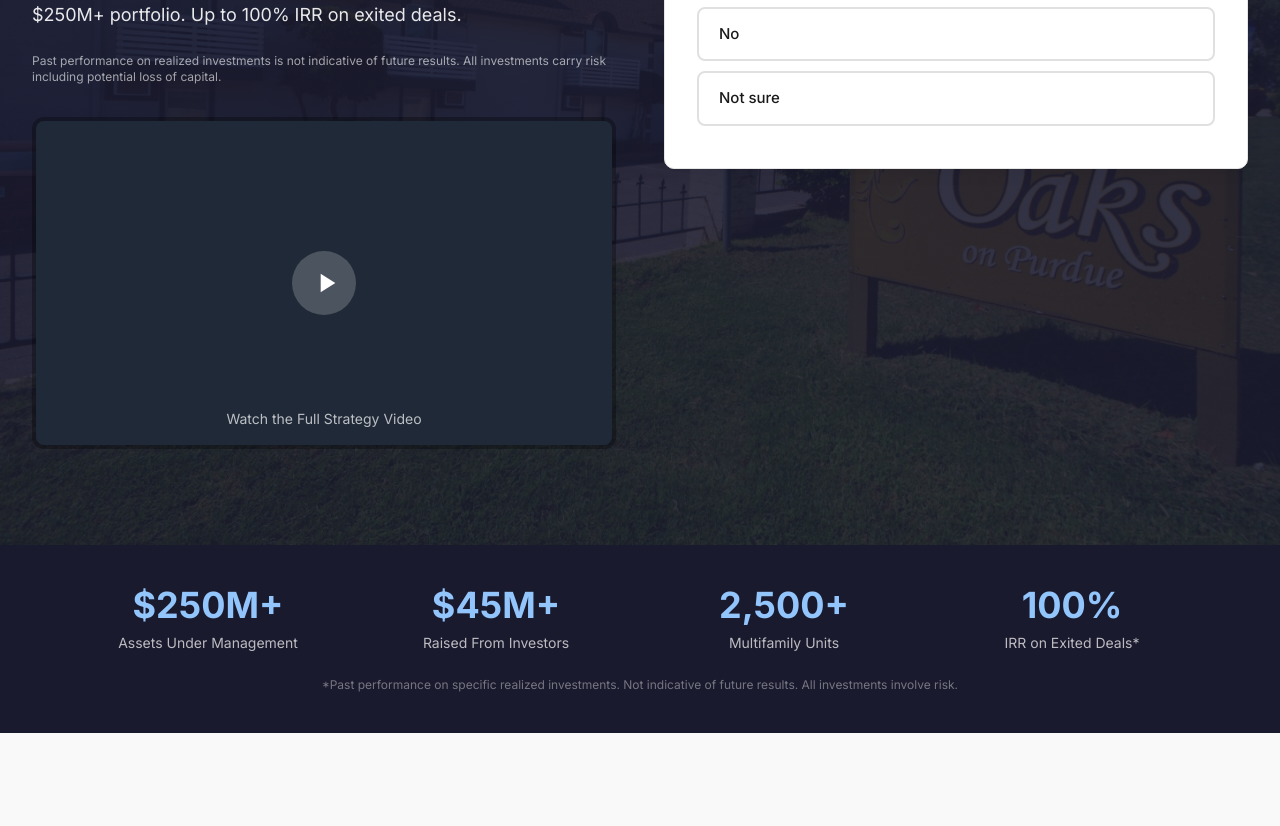
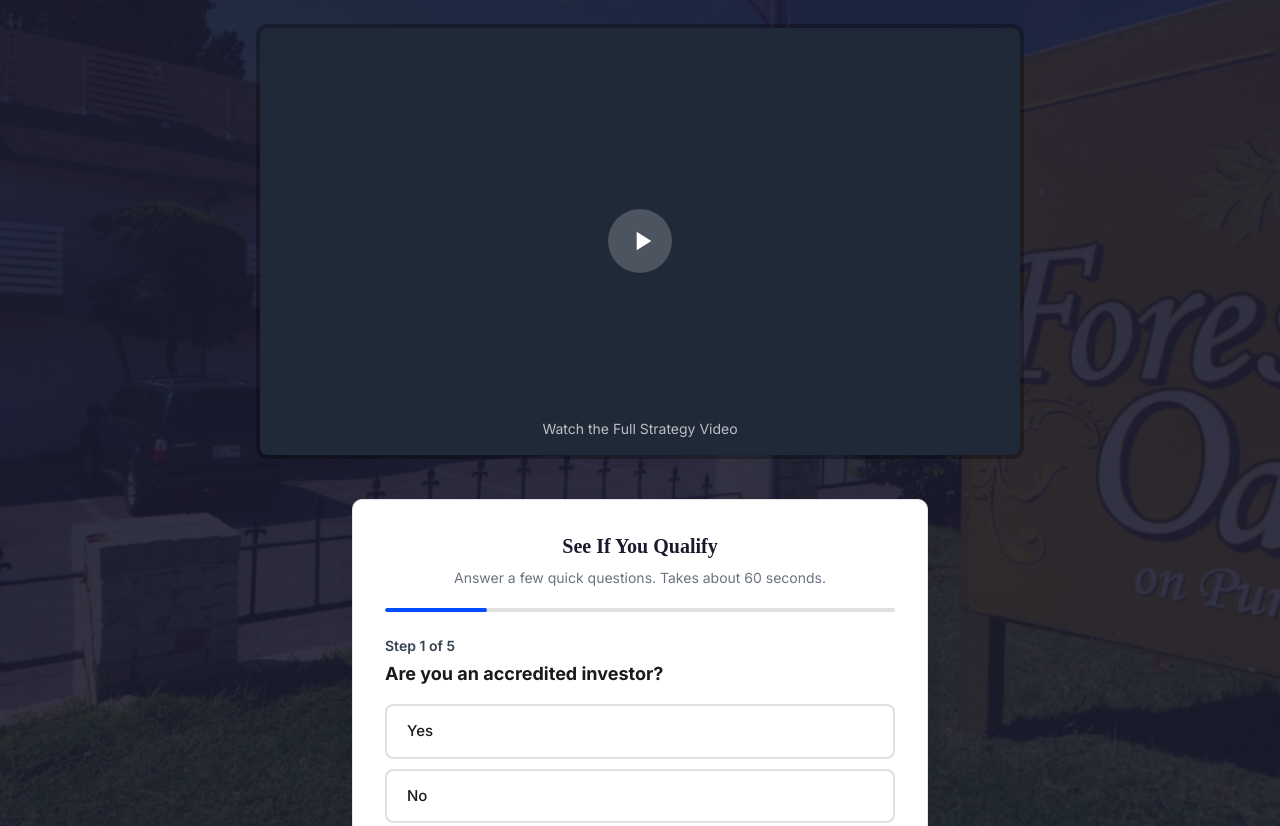
Before and after one commit to aiden227/d100-bronson-equity, a plain HTML site: page index.html in a window 1280 px wide. Shown: the part 424-1250 px from the top of the page. Drawn offline with nearby package versions, Linux system fonts and the light colour scheme; a web font is replaced by a local one.

Commit message:
Fix hero layout: stack VSL centered under headline, form under VSL

```diff
--- a/index.html
+++ b/index.html
@@ -83,28 +83,27 @@
     <!-- Hero Section -->
     <section class="relative bg-cover bg-center" style="background-image: url('images/property_exterior_2.jpg');">
         <div class="hero-overlay">
-            <div class="max-w-7xl mx-auto px-4 sm:px-6 lg:px-8 py-16 md:py-24">
-                <div class="grid md:grid-cols-2 gap-12 items-start">
-                    <!-- Left: Copy -->
-                    <div class="text-white">
+            <div class="max-w-4xl mx-auto px-4 sm:px-6 lg:px-8 py-16 md:py-24">
+                    <!-- Headline & Subheadline -->
+                    <div class="text-center text-white mb-8">
                         <p class="text-sm font-semibold uppercase tracking-widest mb-4 opacity-80">For Accredited Investors Seeking Passive Income</p>
                         <h1 class="text-3xl sm:text-4xl lg:text-5xl leading-tight mb-6">Stop Trading Time for Money. Start Building Mailbox Money.</h1>
                         <p class="text-lg opacity-90 mb-6 leading-relaxed">Join 500+ investors earning quarterly distributions from pre-vetted multifamily real estate, oil and gas, and alternative investments. $250M+ portfolio. Up to 100% IRR on exited deals.</p>
                         <p class="text-xs opacity-60">Past performance on realized investments is not indicative of future results. All investments carry risk including potential loss of capital.</p>
+                    </div>
 
-                        <!-- VSL Placeholder -->
-                        <div class="mt-8 bg-black/30 rounded-xl p-1">
-                            <div class="aspect-video bg-gray-800 rounded-lg flex items-center justify-center cursor-pointer relative">
-                                <div class="w-16 h-16 bg-white/20 rounded-full flex items-center justify-center">
-                                    <svg class="w-8 h-8 text-white ml-1" fill="currentColor" viewBox="0 0 24 24"><path d="M8 5v14l11-7z"/></svg>
-                                </div>
-                                <p class="absolute bottom-4 text-white/70 text-sm">Watch the Full Strategy Video</p>
+                    <!-- VSL Placeholder (Centered) -->
+                    <div class="max-w-3xl mx-auto mb-10 bg-black/30 rounded-xl p-1">
+                        <div class="aspect-video bg-gray-800 rounded-lg flex items-center justify-center cursor-pointer relative">
+                            <div class="w-16 h-16 bg-white/20 rounded-full flex items-center justify-center">
+                                <svg class="w-8 h-8 text-white ml-1" fill="currentColor" viewBox="0 0 24 24"><path d="M8 5v14l11-7z"/></svg>
                             </div>
+                            <p class="absolute bottom-4 text-white/70 text-sm">Watch the Full Strategy Video</p>
                         </div>
                     </div>
 
-                    <!-- Right: Qualification Form -->
-                    <div id="qualify" class="card p-6 sm:p-8">
+                    <!-- Qualification Form -->
+                    <div id="qualify" class="max-w-xl mx-auto card p-6 sm:p-8">
                         <h3 class="text-xl font-bold text-center mb-2 text-navy">See If You Qualify</h3>
                         <p class="text-sm text-gray-500 text-center mb-5">Answer a few quick questions. Takes about 60 seconds.</p>
 
@@ -159,7 +158,6 @@
                             </form>
                         </div>
                     </div>
-                </div>
             </div>
         </div>
     </section>
```
